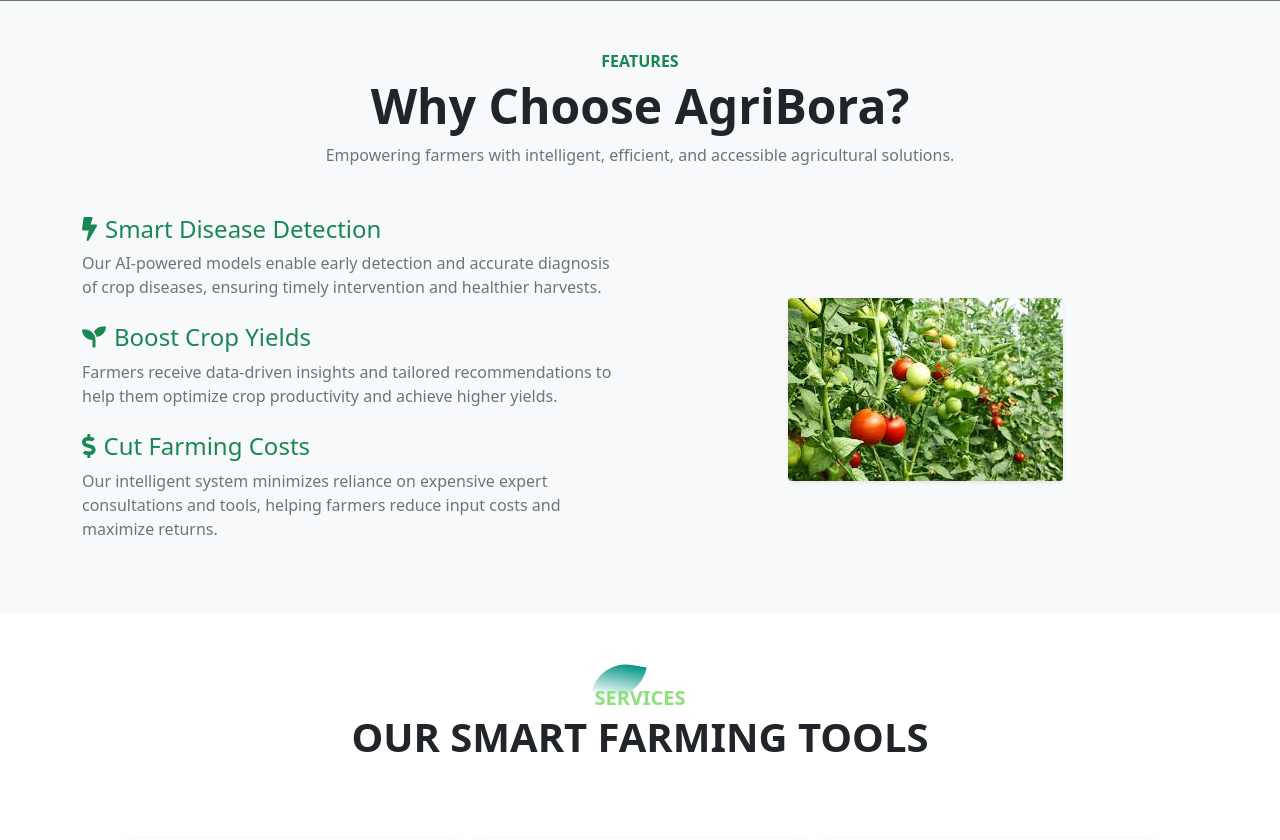
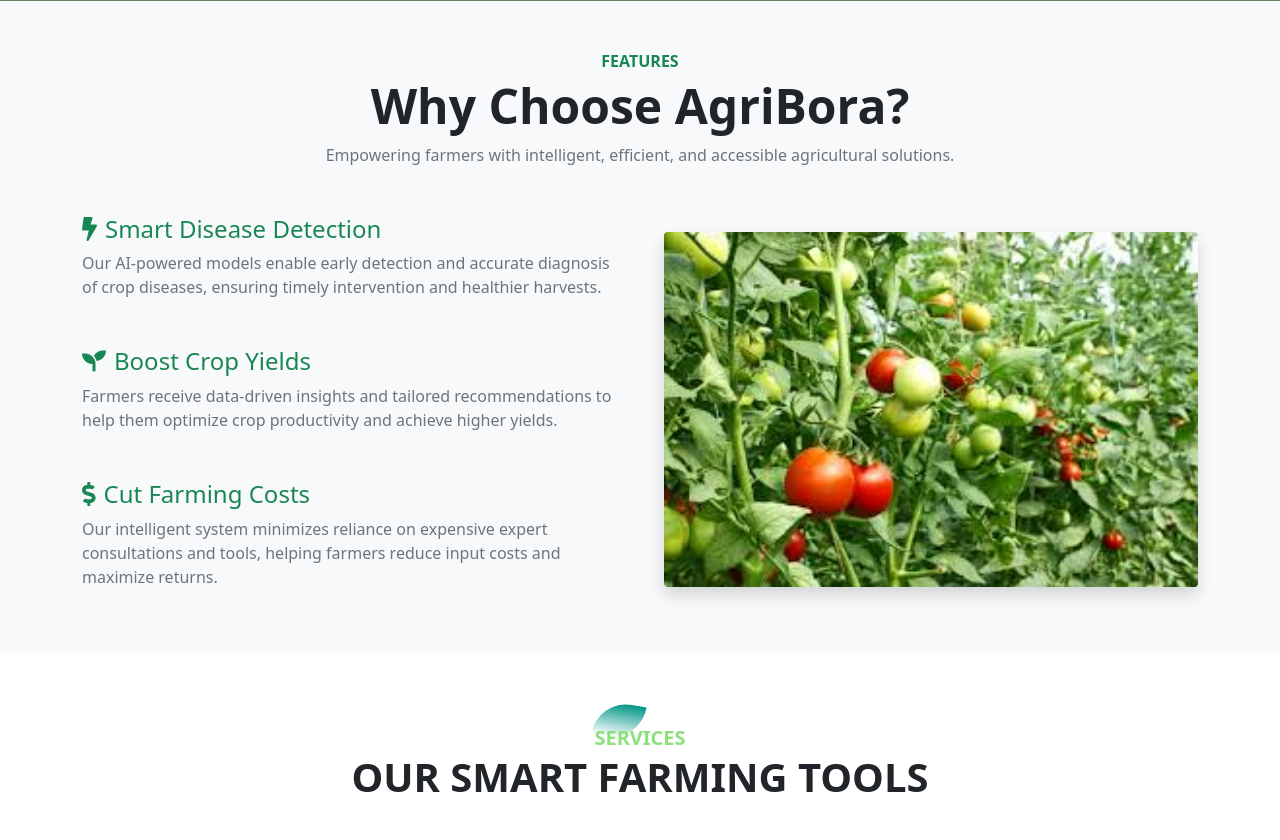
Before and after one commit to Sumbati10/-AgriBora, a Flask app: page / in a window 1280 px wide. Shown: the part 886-1726 px from the top of the page. Run offline with Flask 2, Linux system fonts and the light colour scheme; the visitor is signed in with stand-in values (Sample User, id 1); some libraries are stand-ins or nearby versions.

```diff
--- a/templates/index.html
+++ b/templates/index.html
@@ -93,26 +93,30 @@
 			<p class="text-muted">Empowering farmers with intelligent, efficient, and accessible agricultural solutions.</p>
 		</div>
 
-		<div class="row g-4 align-items-center">
-			<div class="col-md-6">
-				<div class="mb-4">
+		<div class="row g-5 align-items-center">
+			<!-- Left Text Content -->
+			<div class="col-lg-6">
+				<div class="mb-5">
 					<h4 class="text-success"><i class="fas fa-bolt me-2"></i>Smart Disease Detection</h4>
 					<p class="text-muted">Our AI-powered models enable early detection and accurate diagnosis of crop diseases, ensuring timely intervention and healthier harvests.</p>
 				</div>
 
-				<div class="mb-4">
+				<div class="mb-5">
 					<h4 class="text-success"><i class="fas fa-seedling me-2"></i>Boost Crop Yields</h4>
 					<p class="text-muted">Farmers receive data-driven insights and tailored recommendations to help them optimize crop productivity and achieve higher yields.</p>
 				</div>
 
-				<div class="mb-4">
+				<div>
 					<h4 class="text-success"><i class="fas fa-dollar-sign me-2"></i>Cut Farming Costs</h4>
 					<p class="text-muted">Our intelligent system minimizes reliance on expensive expert consultations and tools, helping farmers reduce input costs and maximize returns.</p>
 				</div>
 			</div>
 
-			<div class="col-md-6 text-center">
-				<img src="./static/images/features-bg.png" alt="Features" class="img-fluid rounded shadow-sm">
+			<!-- Right Big Image -->
+			<div class="col-lg-6">
+				<div class="h-100 d-flex align-items-center justify-content-center">
+					<img src="./static/images/features-bg.png" alt="Features" class="img-fluid rounded shadow" style="max-height: 100%; width: 100%; object-fit: cover;">
+				</div>
 			</div>
 		</div>
 	</div>
```
